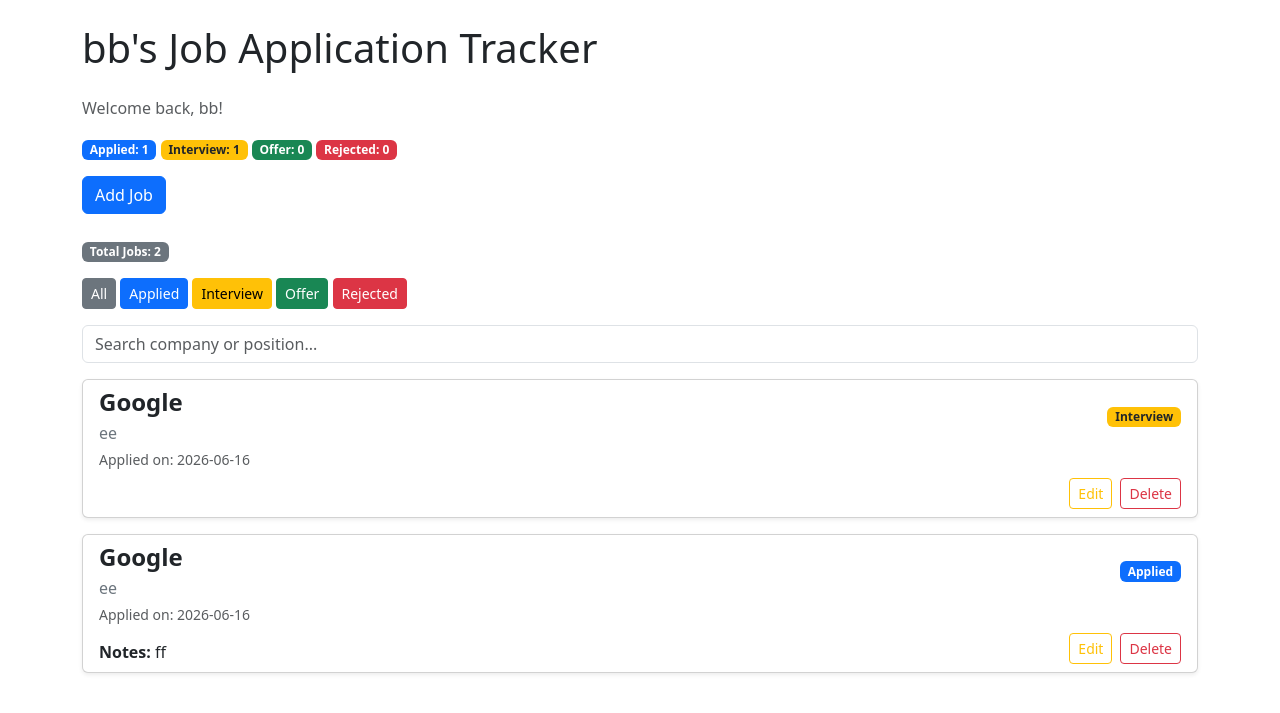
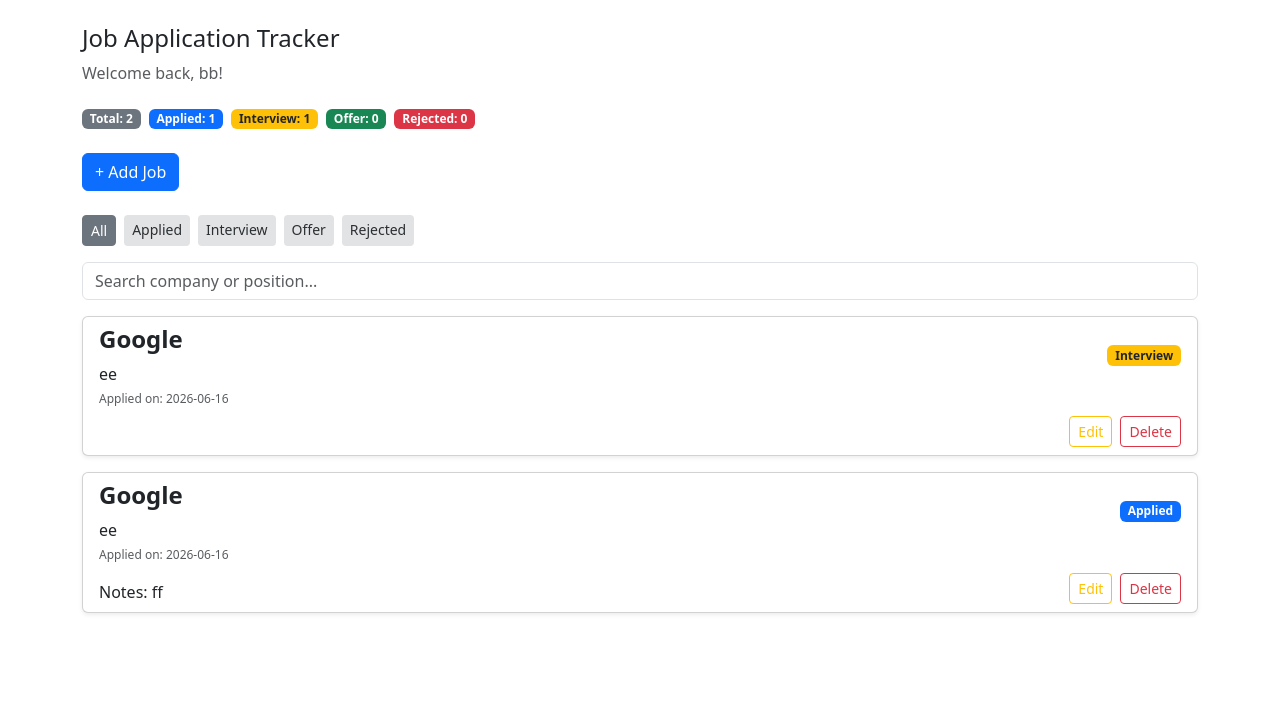
Before and after one commit to Hyptonika/job-tracker, a Flask app: page / in a window 1280 px wide. Shown: the part 56-769 px from the top of the page. Run offline with Flask 3, Linux system fonts and the light colour scheme; a user stored in the database is signed in.

Commit message:
Update layout and filter styling

```diff
--- a/project2/templates/index.html
+++ b/project2/templates/index.html
@@ -2,46 +2,33 @@
 
 {% block main %}
 
-<h1 class="mb-4">{{ session["username"] }}'s Job Application Tracker</h1>
-
-<p class="text-muted">
-    Welcome back, {{ session["username"] }}!
-</p>
-
-<div class="mb-3">
-    <span class="badge bg-primary">
-        Applied: {{ applied }}
-    </span>
-
-    <span class="badge bg-warning text-dark">
-        Interview: {{ interview }}
-    </span>
-
-    <span class="badge bg-success">
-        Offer: {{ offer }}
-    </span>
-
-    <span class="badge bg-danger">
-        Rejected: {{ rejected }}
-    </span>
+<div class="mb-4">
+    <h1 style="font-size: 1.5rem; font-weight: 500;">Job Application Tracker</h1>
+    <p class="text-muted mb-0">Welcome back, {{ session["username"] }}!</p>
 </div>
 
-<a href="/add" class="btn btn-primary mb-4">
-    Add Job
-</a>
+<div class="d-flex gap-2 mb-4 flex-wrap">
+    <span class="badge bg-secondary">Total: {{ jobs|length }}</span>
+    <span class="badge bg-primary">Applied: {{ applied }}</span>
+    <span class="badge bg-warning text-dark">Interview: {{ interview }}</span>
+    <span class="badge bg-success">Offer: {{ offer }}</span>
+    <span class="badge bg-danger">Rejected: {{ rejected }}</span>
+</div>
 
-<p>
-    <span class="badge bg-secondary">
-        Total Jobs: {{ jobs|length }}
-    </span>
-</p>
+<div class="mb-4">
+    <a href="/add" class="btn btn-primary">
+        + Add Job
+    </a>
+</div>
 
-<div class="mb-3">
-    <a href="/" class="btn btn-sm btn-secondary">All</a>
-    <a href="/?status=Applied" class="btn btn-sm btn-primary">Applied</a>
-    <a href="/?status=Interview" class="btn btn-sm btn-warning">Interview</a>
-    <a href="/?status=Offer" class="btn btn-sm btn-success">Offer</a>
-    <a href="/?status=Rejected" class="btn btn-sm btn-danger">Rejected</a>
+{% set current_status = request.args.get('status', '') %}
+
+<div class="d-flex gap-2 mb-3 flex-wrap">
+    <a href="/" class="btn btn-sm {{ 'btn-secondary' if current_status == '' else 'bg-secondary-subtle text-secondary-emphasis border-0' }}">All</a>
+    <a href="/?status=Applied" class="btn btn-sm {{ 'btn-primary' if current_status == 'Applied' else 'bg-secondary-subtle text-secondary-emphasis border-0' }}">Applied</a>
+    <a href="/?status=Interview" class="btn btn-sm {{ 'btn-warning' if current_status == 'Interview' else 'bg-secondary-subtle text-secondary-emphasis border-0' }}">Interview</a>
+    <a href="/?status=Offer" class="btn btn-sm {{ 'btn-success' if current_status == 'Offer' else 'bg-secondary-subtle text-secondary-emphasis border-0' }}">Offer</a>
+    <a href="/?status=Rejected" class="btn btn-sm {{ 'btn-danger' if current_status == 'Rejected' else 'bg-secondary-subtle text-secondary-emphasis border-0' }}">Rejected</a>
 </div>
 
 <form method="GET" class="mb-3">
@@ -70,7 +57,7 @@
 
                         <div>
                             <h4 class="fw-bold mb-1">{{ job[2] }}</h4>
-                            <p class="text-secondary mb-0">{{ job[3] }}</p>
+                            <p class="mb-0 mt-2">{{ job[3] }}</p>
                         </div>
 
                         {% if job[4] == "Applied" %}
@@ -85,15 +72,15 @@
 
                     </div>
 
-                    <small class="text-muted d-block mt-1">
-                       Applied on:  {{ job[5] }}
+                    <small class="text-muted d-block mt-1" style="font-size: 0.75rem;">
+                       Applied on: {{ job[5] }}
                     </small>
 
                     <div class="d-flex justify-content-between align-items-end mt-2">
 
                         {% if job[6] %}
-                        <p class="mb-0">
-                            <strong>Notes:</strong> {{ job[6] }}
+                        <p class="mb-0 mt-2">
+                            Notes: {{ job[6] }}
                         </p>
                         {% else %}
                         <span></span>
--- a/project2/templates/layout.html
+++ b/project2/templates/layout.html
@@ -7,6 +7,19 @@
     <title>Job Tracker</title>
 
     <link href="https://cdn.jsdelivr.net/npm/bootstrap@5.3.3/dist/css/bootstrap.min.css" rel="stylesheet">
+
+        <style>
+        .card {
+            transition: all 0.2s ease;
+        }
+
+        .card:hover {
+            transform: translateY(-2px);
+            box-shadow: 0 6px 18px rgba(0,0,0,0.10);
+        }
+    </style>
+
+
 </head>
 <body>
 
```
Also changed, not shown: project2/jobs.db.
